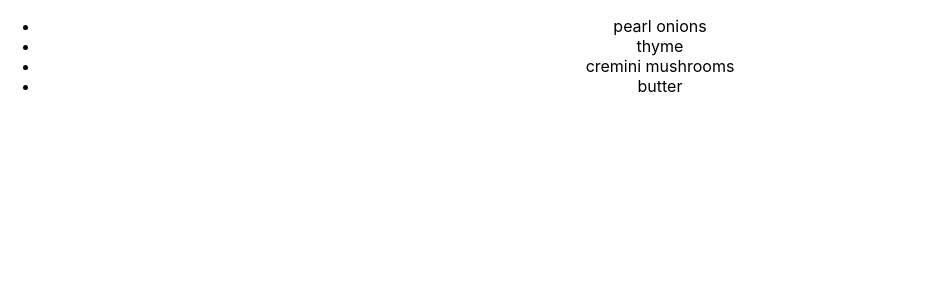
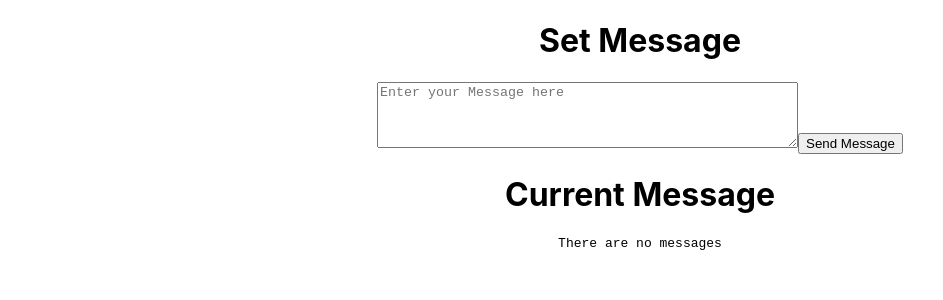
Before and after one commit to StefanoQuiroz/REACT-MERN, a React (Create React App) app in the folder hooks-parte-2/: page / in a window 1280 px wide. Shown: the top 300 px of the page, without its empty margins (0-943 px from the left). Built offline with nearby package versions, Linux system fonts and the light colour scheme.

Commit message:
Elate State

```diff
--- a/hooks-parte-2/src/App.js
+++ b/hooks-parte-2/src/App.js
@@ -1,11 +1,23 @@
+import React, {useState} from 'react';
 import './App.css';
 //import UseReducer from './components/UseReducer'
-import Map from './components/Groceries'
+//import Map from './components/Groceries'
+import MessageForm from './elevateState/MessageForm'
+import MessageDisplay from './elevateState/MessageDisplay'
 function App() {
+  const [currentMsg, setCurrentMsg] = useState("There are no messages")
+  const youveGotMail = (newMessage) => {
+    //actualiza el currentMsg
+    setCurrentMsg(newMessage)
+  }
   return (
     <div className="App">
       {/* <UseReducer/> */}
-      <Map/>
+      {/* <Map/> */}
+      {/* el componente hijo MessageFrom llama a la funcion y el parametro en MessageForm*/}
+      {/* <> </> fragments */}
+      <MessageForm onNewMessage={youveGotMail}/>
+      <MessageDisplay message={currentMsg}/>
     </div>
   );
 }
--- /dev/null
+++ b/hooks-parte-2/src/elevateState/MessageDisplay.js
@@ -0,0 +1,14 @@
+import React from 'react';
+
+const MessageDisplay = (props) => {
+    const {message} = props
+    return (
+        <div>
+            <h1>Current Message</h1>
+            {/* muestra el mensaje cuando se actualiza el cambio */}
+            <pre>{message}</pre>
+        </div>
+    );
+}
+
+export default MessageDisplay;
--- /dev/null
+++ b/hooks-parte-2/src/elevateState/MessageForm.js
@@ -0,0 +1,41 @@
+import React, {useState} from 'react';
+
+const MessageForm = (props) => {
+    const [msg, setMsg] = useState("");
+    const {onNewMessage} = props;
+    /* const onChange = (e) => {
+        e.preventDefault();
+        //const name= e.target.name;
+        const value=e.target.value;
+        setMsg({
+            value
+        })
+    } */
+
+    const onSubmit = (e) => {
+        e.preventDefault();
+        //console.log({msg});
+        //actualiza invocando el accesorio onNewMessage={youveGptMail(msg  actual )} cambia el current message en App.js
+        //levanta el estado hacia el padre
+        onNewMessage(msg);
+    }
+
+    return (
+        <div>
+            <form onSubmit={onSubmit}>
+                <h1>Set Message</h1>
+                <textarea
+                    rows="4"
+                    cols="50"
+                    placeholder="Enter your Message here"
+                    onChange={(e)=>setMsg(e.target.value)}
+                    value={msg}
+                >
+                </textarea>
+                <input type="submit" value="Send Message"/>
+            </form>
+        </div>
+    );
+}
+
+export default MessageForm;
```
Also changed, not shown: 1 other file (tests, documents, lock files or other folders).
